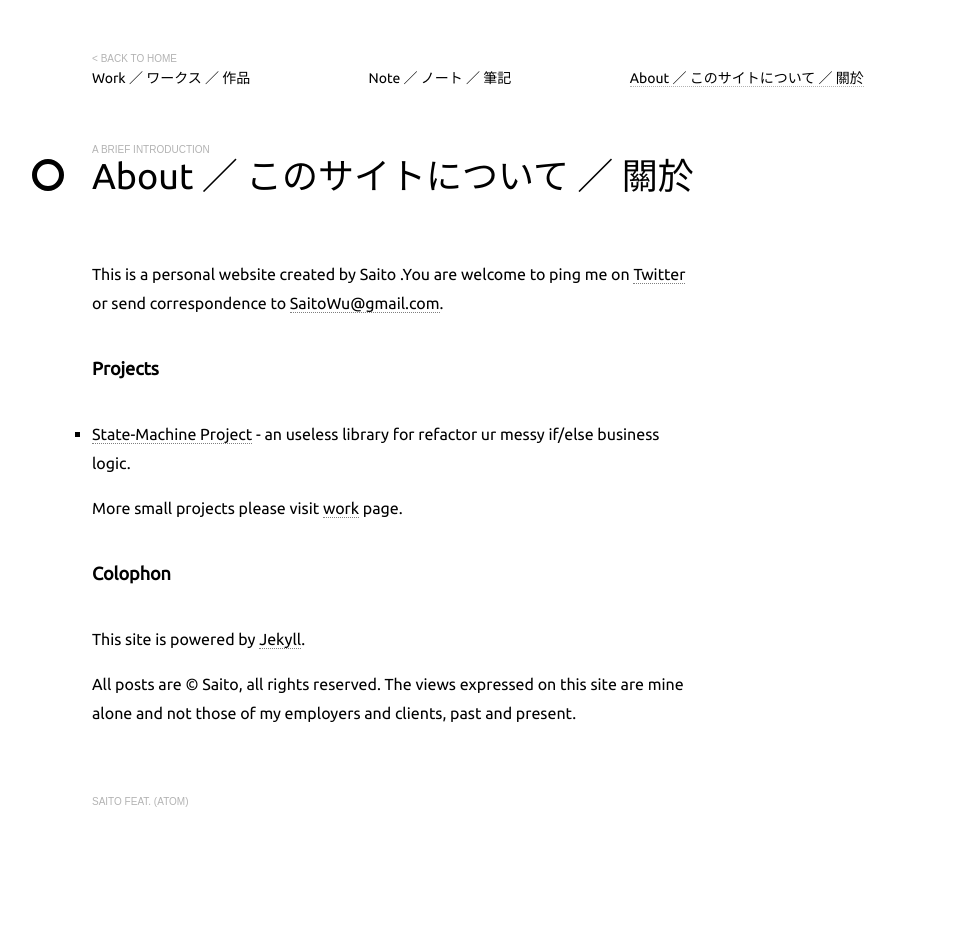
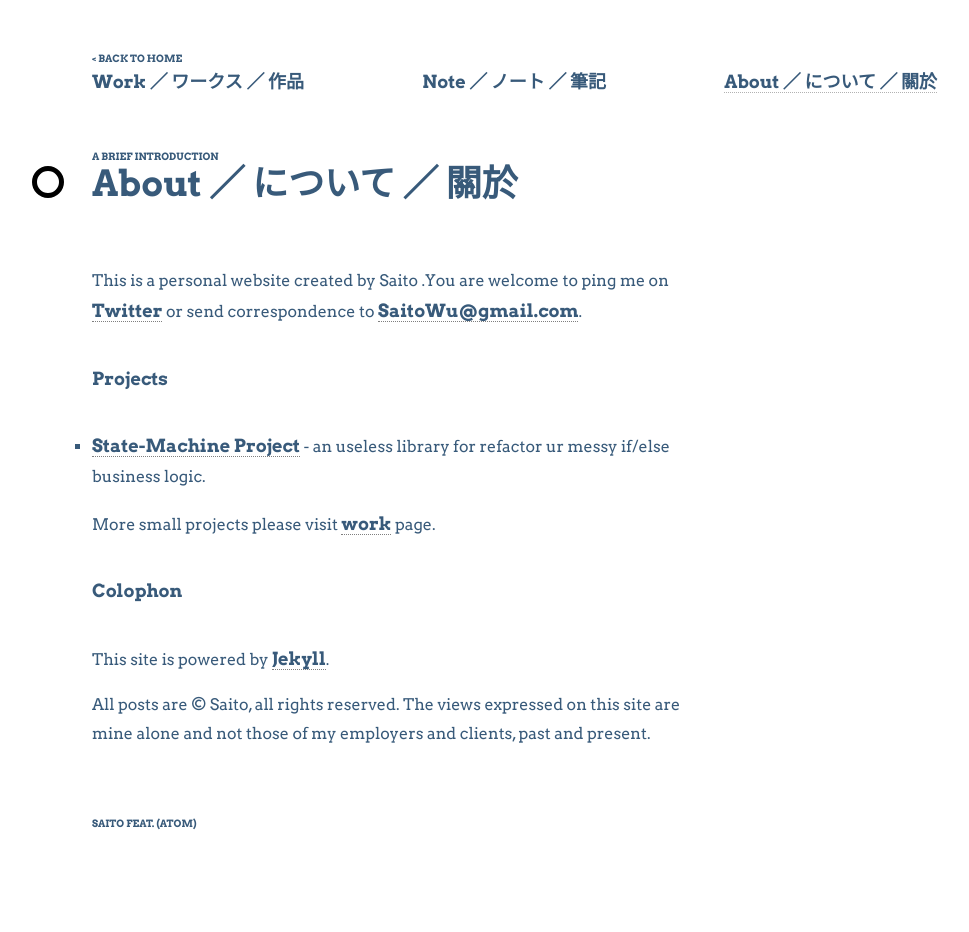
Before and after one commit to SaitoWu/saitowu.github.com, a Jekyll site: the page built from page-about.html, in a window 1280 px wide. Shown: the whole page, without its empty margins (68-1037 px from the left). Built offline with Jekyll 4.4.1, drawn with Linux system fonts in a browser that asks for light colours; Markdown is read by kramdown in place of the engine named in the settings; before the commit the page ends 910 px from its top, so only the background shows below that.

Commit message:
mod color and font to fashion refactor about

```diff
--- a/_layouts/default.html
+++ b/_layouts/default.html
@@ -5,7 +5,7 @@
 
 <link rel=alternate href=/feed/ type=application/atom+xml>
 <link rel=stylesheet href={{ site.css-path }}/a.css>
-<link href='http://fonts.googleapis.com/css?family=Ubuntu' rel='stylesheet' type='text/css'>
+<link rel="stylesheet" type="text/css" href="http://fonts.googleapis.com/css?family=Arvo:regular,bold">
 
 <title>{% if page.title != 'Saito' %}{{ site.name }} - {% endif %}{{ page.title }}</title>
 
@@ -25,7 +25,7 @@
 	<ul>
 		<li{% if page.permalink == '/work/' or page.category == 'work' %} class=current{% endif %}><a href=/work/>Work ／ ワークス ／ 作品</a></li>
 		<li{% if page.permalink == '/note/' or page.category == 'note' %} class=current{% endif %}><a href=/note/>Note ／ ノート ／ 筆記</a></li>
-		<li{% if page.permalink == '/about/' or page.category == 'about' %} class=current{% endif %}><a href=/about/>About ／ このサイトについて ／ 關於</a></li>
+		<li{% if page.permalink == '/about/' or page.category == 'about' %} class=current{% endif %}><a href=/about/>About ／ について ／ 關於</a></li>
 	</ul>
 </nav>
 
--- a/css/a.css
+++ b/css/a.css
@@ -14,12 +14,12 @@
 }
 
 :root {
-	color: #000;
+	color: #385A7A;
 /*	color: rgba(255, 255, 255, .3);*/
 	background: #fff;
 /*	background: #000;*/
 	font-size: 14px;
-	font-family: 'ubuntu', sans-serif;
+	font-family: Arvo, helvetica, arial;
 	line-height: 1.7;
 	max-width: 960px;
 	margin: 0 auto;
@@ -31,23 +31,22 @@
 }
 
 a {
-	color: #000;
-/*	color: #fff;*/
+  color: #385A7A;
+  font-weight: bold;
+  font-size: 18px;
   -webkit-transition: color .8s ease, background .8s ease, opacity .8s ease;
   -moz-transition: color .8s ease, background .8s ease, opacity .8s ease;
   transition: color .8s ease, background .8s ease, opacity .8s ease;
 }
 a:hover, .pl li a:hover {
-		color: #000;
-		border-bottom: 1px dotted rgba(0, 0, 0, .3);
-		background: rgba(255, 255, 0, .95);
-		-webkit-transition: none;
-		-moz-transition: none;
-		transition: none;
+  color: #B9DDFF;
+  -webkit-transition: color .15s linear;
+  transition: color .15s linear;
 }
 
 ins {
-	color: rgba(0, 0, 0, .3);
+	color: #385A7A;
+	font-weight: bold;
 }
 
 del {
@@ -73,6 +72,7 @@ h1 {
 	position: relative;
 	font-weight: 100;
 	font-size: 36px;
+	font-weight: bold;
 	line-height: 1;
 }
 h1[lang=ja] {
@@ -93,10 +93,9 @@ h1 {
 
 h2, h2 a, footer, footer a,
 nav:nth-of-type(2) {
-	color: rgba(0, 0, 0, 0.3);
-	font-family: Arial, sans-serif;
+	color: #385A7A;
 	font-size: 10px;
-	font-weight: normal;
+	font-weight: bold;
 	font-style: normal;
 	text-transform: uppercase;
 }
@@ -152,7 +151,7 @@ article abbr:after {
 
 article code, article pre {
 	font-family: Monaco, Menlo, Consolas, monospace;
-	color: #b74;
+	color: #FF005E;
 }
 
 article .txt {
@@ -177,6 +176,9 @@ article .download {
 }
 .pl li a {
   border: none;
+  font-weight: bold;
+  font-size: 24px;
+  color: #FF005E;
 }
 .pl ins {
 	display: block;
@@ -307,7 +309,8 @@ footer {
 }
 
 ::selection {
-	background: rgba(255, 255, 0, .8);
+  background: #FF005E;
+  color: #385A7A;
 }
 
 @media (min-width: 1600px) {
--- a/page-about.html
+++ b/page-about.html
@@ -1,6 +1,6 @@
 ---
 layout: post
-title: About ／ このサイトについて ／ 關於
+title: About ／ について ／ 關於
 permalink: /about/
 desc: A brief introduction
 ---
--- a/page-note.html
+++ b/page-note.html
@@ -8,7 +8,10 @@ desc: Random ramblings
 <div class=txt>
 <ul class=pl>
 {% for post in site.categories.note %}
-	<li><a href={{ post.url }}/>{{ post.title }}</a><ins>{{ post.excerpt }}</ins></li>
+  <li>
+    <a href={{ post.url }}/>{{ post.title }}</a>
+    <ins>{{ post.excerpt }}</ins>
+  </li>
 {% endfor %}
 </ul>
 </div>
```
Lines whose indentation alone changed are shown as unchanged.
